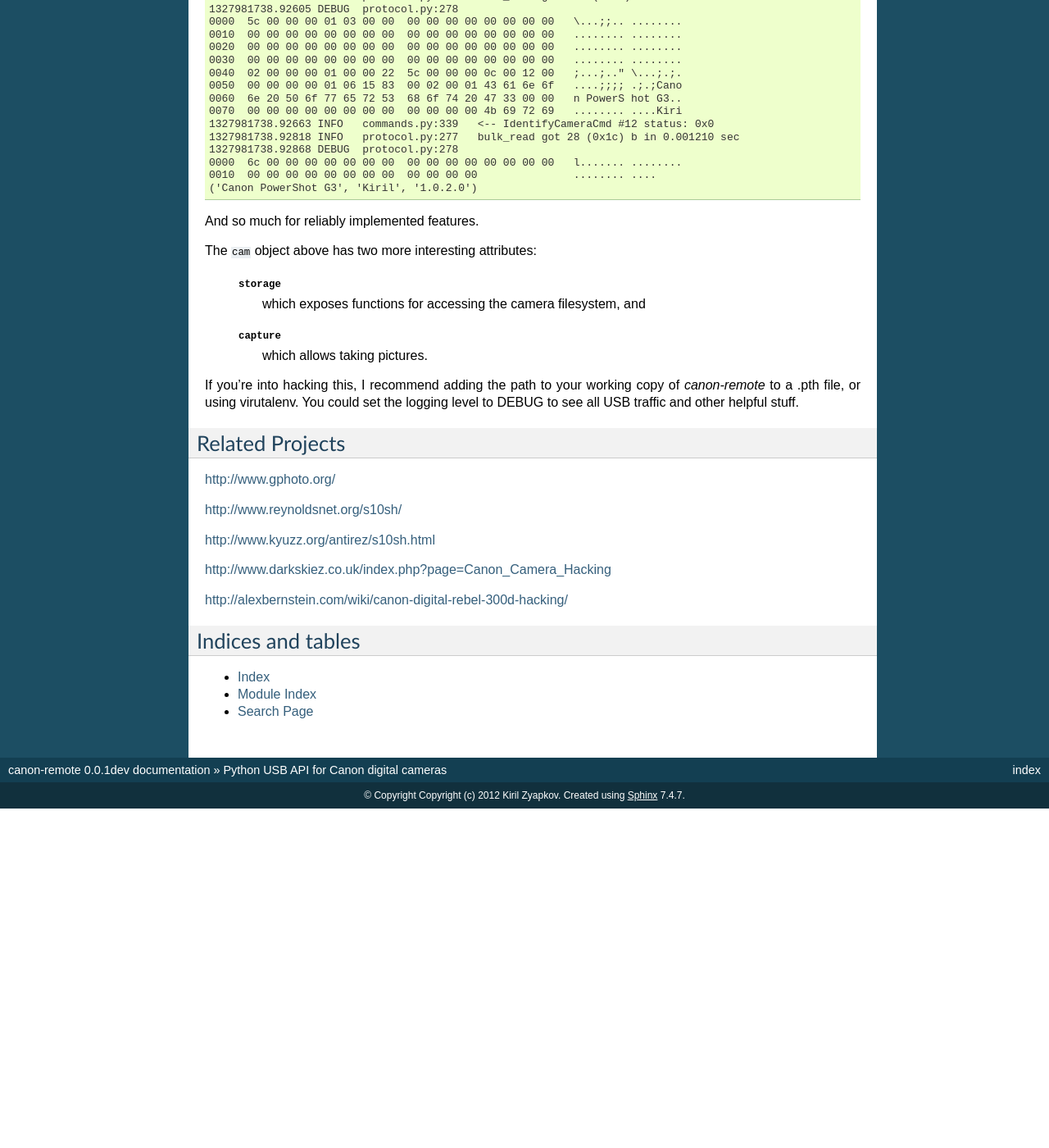
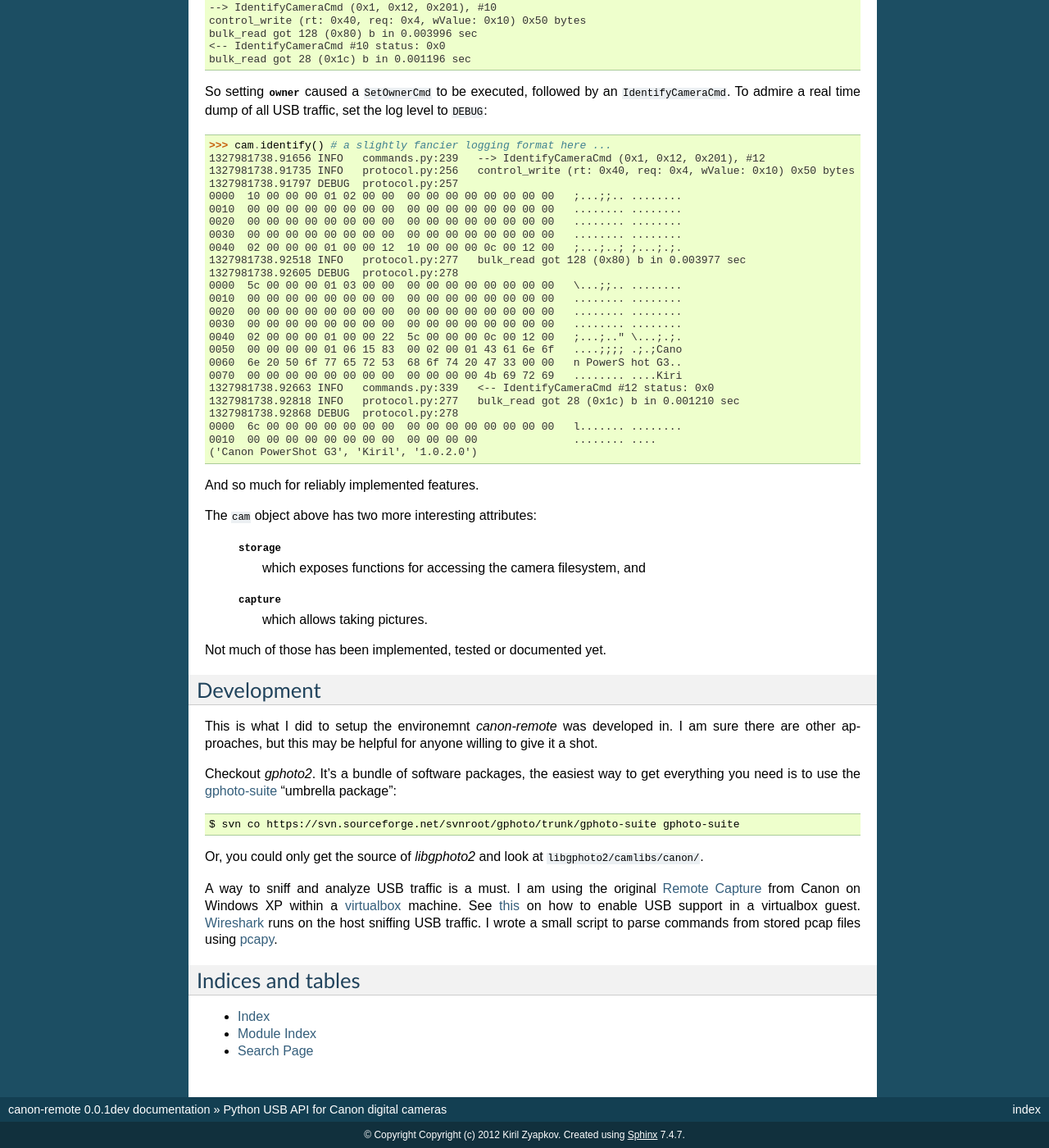
Before and after one commit to pinasdfgh/2, a Sphinx documentation site: the page built from doc/index.rst, in a window 1280 px wide and 1400 px high, scrolled down 2127 px. Shown: the whole window at 82% size. Built offline with Sphinx 7.4.7, drawn with Linux system fonts in a browser that asks for light colours; before the commit the page ends 3113 px from its top, so only the background shows below that; some of the changed text lies outside the part shown.

Commit message:
More docs

```diff
--- a/README.rst
+++ b/README.rst
@@ -1,14 +1,15 @@
 About this project
-------------------
+==================
 
 canon-remote_ is a USB library for Canon digital cameras in Python
-with  pyusb_. It originally started as a Python port of gphoto2_'s
-`Canon library`_ for a PowerShot G3. Only the subset necessary for
-this model was ported, but it should be usable with other models from
-that era (not without hacking) and will almost surely not work on much
-newer cameras, not without serious hacking. The project was created
-because gphoto2 lacks support for certain remote capture features,
-namely locking the autofocus and setting the autofocus mode to macro.
+with  pyusb_, speaking the so-called `normal mode`. It originally
+started  as a Python port of gphoto2_'s `Canon library`_ for a
+PowerShot G3. Only the subset necessary for this model was ported, but
+it should be usable with other models from that era (not without
+hacking) and will almost surely not work on much newer cameras, not
+without serious hacking. The project was created because gphoto2 lacks
+support for certain remote capture features, namely locking the
+autofocus and setting the autofocus mode to macro.
 
 The latest project documentation can be found at the `project homepage`_.
 Or you can build it from source.
--- a/doc/index.rst
+++ b/doc/index.rst
@@ -12,14 +12,44 @@
     .. toctree::
         reference/canon
 
-Overview
-========
+..
+    Overview
+    ========
 
-The contents of `README.rst`  follow, may as well skip `forward`_.
+    The contents of `README.rst`  follow, may as well skip `forward`_.
 
 .. include:: ./../README.rst
 
 .. _forward:
+
+Related projects
+================
+
+gphoto2_
+    canon-remote wouldn't have existed if the USB protocol wasn't already
+    reverse-engineered, and all the credit for that should go to gphoto2_.
+    I can only imagine how many hours of sniffing USB packets and staring
+    at hexdumps it took. Gphoto is great, but it is generic and huge. While
+    it is actively developed, supports a vast number of cameras, has been
+    extensively tested and comes with GUI tools, userspace filesystem d
+    river, etc. etc., hacking it is a serious business, especially for
+    someone not-so-much-C-profficient-or-keen.
+
+capture_
+    If Gphoto2 doesn't quite cut it for you, this will. Unless your camera
+    is too old (like mine).
+
+pycanon_
+    A python wrapper for Canon's SDK. Couldn't use that, because Canon want
+    you to agree not to reverse engineer it and/or release the information.
+    Also, I don't own a Windows machine.
+
+s10sh_
+    This is another really old little tool which talks to Canons.
+
+.. _s10sh: http://www.reynoldsnet.org/s10sh/
+.. _pycanon: http://pypi.python.org/pypi/pycanon/
+.. _capture: http://capture.sourceforge.net/
 
 Installation
 ============
@@ -120,22 +150,35 @@
     :attr:`capture`
         which allows taking pictures.
 
-If you're into hacking this, I recommend adding the path to your working
-copy of `canon-remote` to a .pth file, or using virutalenv. You could set the
-logging level to DEBUG to see all USB traffic and other helpful stuff.
+Not much of those has been implemented, tested or documented yet.
 
-Related Projects
-================
+Development
+===========
 
-http://www.gphoto.org/
+This is what I did to setup the environemnt `canon-remote` was developed in.
+I am sure there are other approaches, but this may be helpful for anyone
+willing to give it a shot.
 
-http://www.reynoldsnet.org/s10sh/
+Checkout `gphoto2`. It's a bundle of software packages, the easiest way to
+get everything you need is to use the `gphoto-suite`_ "umbrella package"::
 
-http://www.kyuzz.org/antirez/s10sh.html
+    $ svn co https://svn.sourceforge.net/svnroot/gphoto/trunk/gphoto-suite gphoto-suite
 
-http://www.darkskiez.co.uk/index.php?page=Canon_Camera_Hacking
+Or, you could only get the source of `libgphoto2` and look at
+``libgphoto2/camlibs/canon/``.
 
-http://alexbernstein.com/wiki/canon-digital-rebel-300d-hacking/
+A way to sniff and analyze USB traffic is a must. I am using the original
+`Remote Capture`_ from Canon on Windows XP within
+a virtualbox_ machine. See `this <http://www.virtualbox.org/manual/ch03.html#idp11216576>`_
+on how to enable USB support in a virtualbox guest. Wireshark_ runs on the host
+sniffing USB traffic. I wrote a small script to parse commands from stored pcap
+files using `pcapy`_.
+
+.. _`Remote Capture`: http://software.canon-europe.com/software/0019449.asp
+.. _virtualbox: https://www.virtualbox.org/
+.. _gphoto-suite: https://svn.sourceforge.net/svnroot/gphoto/trunk/gphoto-suite
+.. _Wireshark: http://wiki.wireshark.org/CaptureSetup/USB
+.. _pcapy: http://oss.coresecurity.com/projects/pcapy.html
 
 Indices and tables
 ==================
```
Also changed, not shown: 1 other file.
